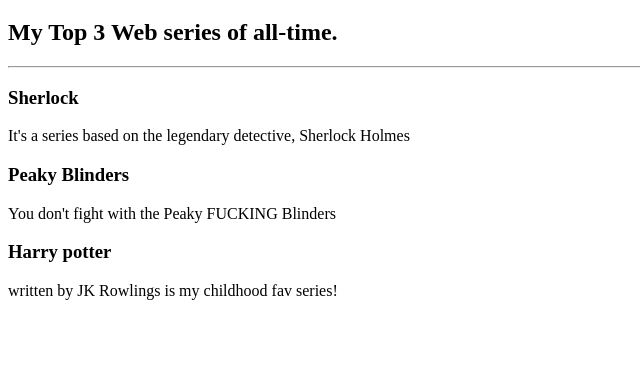
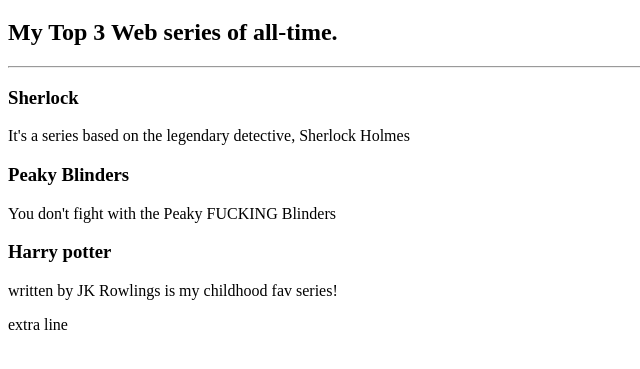
Before and after one commit to shahnawazakhtaransari/webdevbootcamp, a plain HTML site: page 2.4 Movie Ranking Project/index.html in a window 1280 px wide. Shown: the part 61-430 px from the top of the page, without its empty margins (0-640 px from the left). Drawn offline with Linux system fonts and the light colour scheme.

Commit message:
new line added

```diff
--- a/2.4 Movie Ranking Project/index.html
+++ b/2.4 Movie Ranking Project/index.html
@@ -16,5 +16,6 @@
     <p>You don't fight with the Peaky FUCKING Blinders</p>
     <h3>Harry potter</h3>
     <p>written by JK Rowlings is my childhood fav series!</p>
+    <p>extra line </p>
 </body>
 </html>
```
